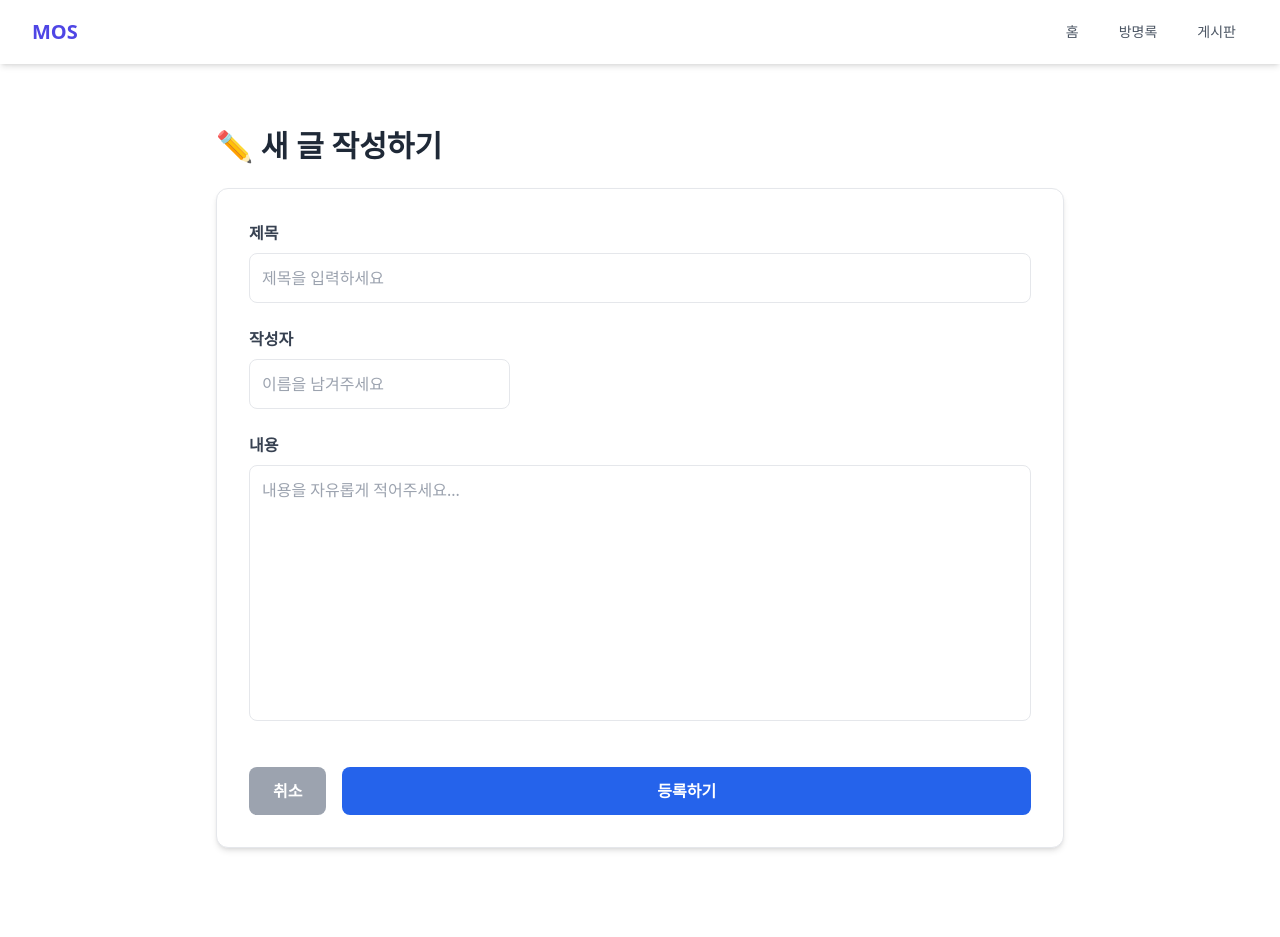
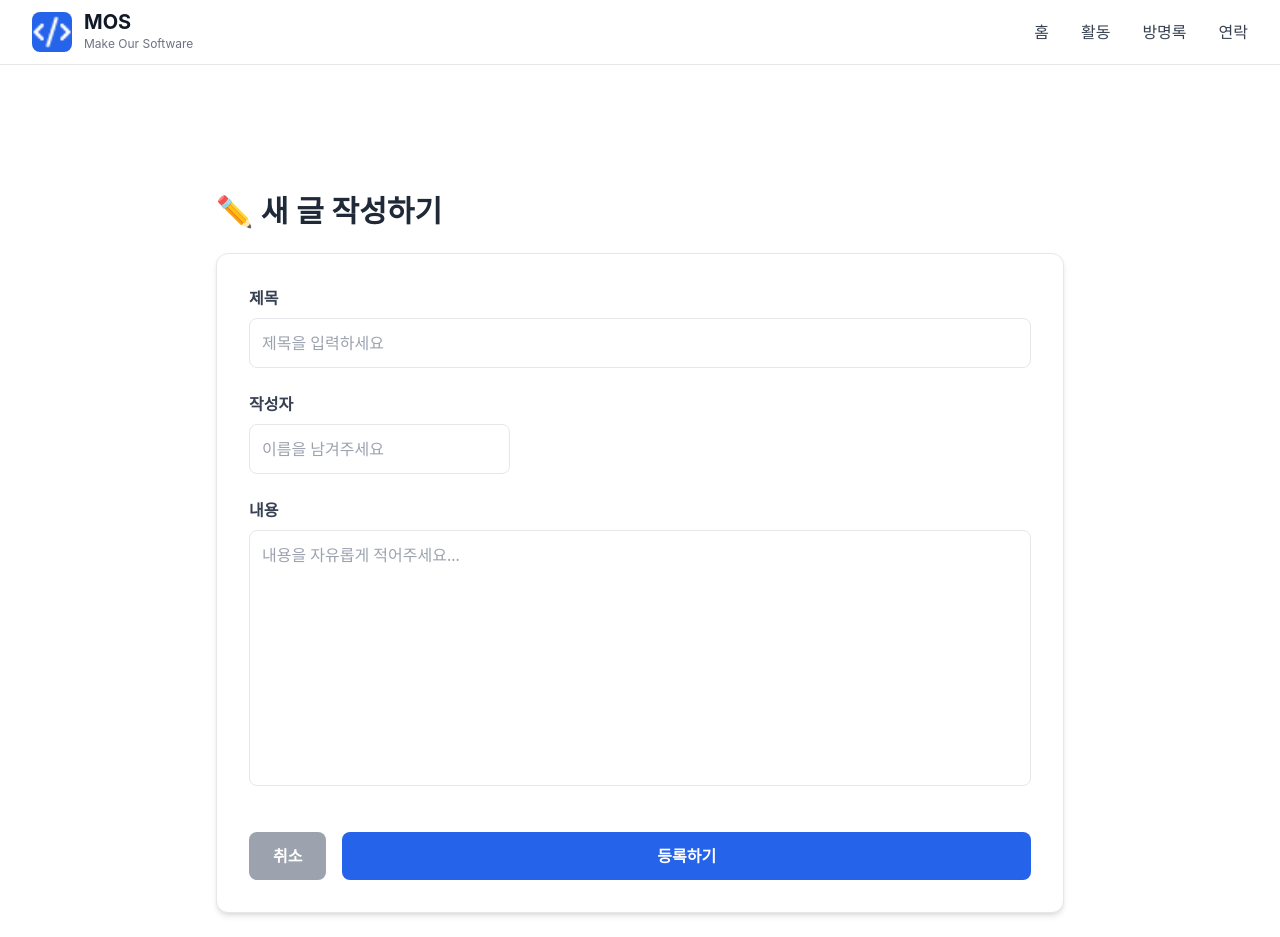
Before and after one commit to hyeon02050/pytonWeb, a React (Vite) app in the folder frontend/: page /write in a window 1280 px wide. Before the commit the page ends 872 px from the top, so only its background shows below. Built offline with nearby package versions, Linux system fonts and the light colour scheme.

Commit message:
Style: 네비게이션반 디자인 수정

```diff
--- a/frontend/src/components/Navbar.jsx
+++ b/frontend/src/components/Navbar.jsx
@@ -2,28 +2,50 @@ import { Link } from 'react-router-dom';
 
 function Navbar() {
   return (
-    <nav className="bg-white shadow-md fixed w-full top-0 z-50">
+    // 1. 전체 네비게이션 바 (화면 꽉 채우고 맨 위에 고정)
+    <nav className="w-full bg-white/90 backdrop-blur-sm border-b border-gray-200 sticky top-0 z-50">
+
+      {/* 2. 중앙 정렬 컨테이너 */}
       <div className="max-w-7xl mx-auto px-4 sm:px-6 lg:px-8">
-        <div className="flex justify-between h-16">
-          {/* 로고 영역 */}
-          <div className="flex items-center">
-            <Link to="/" className="text-xl font-bold text-indigo-600">
-              MOS
+
+        {/* 3. 양쪽 끝으로 밀어내기 */}
+        <div className="flex justify-between items-center h-16">
+          {/* 좌측 로고 영역 */}
+          <Link to="/" className="flex items-center gap-3 hover:opacity-80 transition">
+
+            <img
+              src="/logo.png"
+              alt="MOS Logo"
+              className="w-10 h-10 object-contain rounded-lg bg-blue-600"
+            />
+
+            {/* 로고 옆 글자들 */}
+            <div className="flex flex-col justify-center">
+              <span className="text-gray-900 text-xl font-bold font-['Inter'] leading-none">
+                MOS
+              </span>
+              <span className="text-gray-500 text-xs font-normal font-['Inter'] mt-1">
+                Make Our Software
+              </span>
+            </div>
+          </Link>
+
+          {/* 우측: 메뉴 탭 영역  */}
+          <div className="flex items-center gap-8">
+            <Link to="/" className="text-gray-700 text-base font-medium hover:text-blue-600 transition-colors">
+              홈
+            </Link>
+            <Link to="/activity" className="text-gray-700 text-base font-medium hover:text-blue-600 transition-colors">
+              활동
+            </Link>
+            <Link to="/guestbook" className="text-gray-700 text-base font-medium whitespace-nowrap hover:text-blue-600 transition-colors">
+              방명록
+            </Link>
+            <Link to="/board" className="text-gray-700 text-base font-medium hover:text-blue-600 transition-colors">
+              연락
             </Link>
           </div>
 
-          {/* 메뉴 탭 영역 */}
-          <div className="flex items-center space-x-4">
-            <Link to="/" className="text-gray-600 hover:text-indigo-600 px-3 py-2 rounded-md text-sm font-medium">
-              홈
-            </Link>
-            <Link to="/guestbook" className="text-gray-600 hover:text-indigo-600 px-3 py-2 rounded-md text-sm font-medium">
-              방명록
-            </Link>
-            <Link to="/board" className="text-gray-600 hover:text-indigo-600 px-3 py-2 rounded-md text-sm font-medium">
-             게시판
-            </Link>
-          </div>
         </div>
       </div>
     </nav>
```
Also changed, not shown: frontend/public/logo.png (added).
